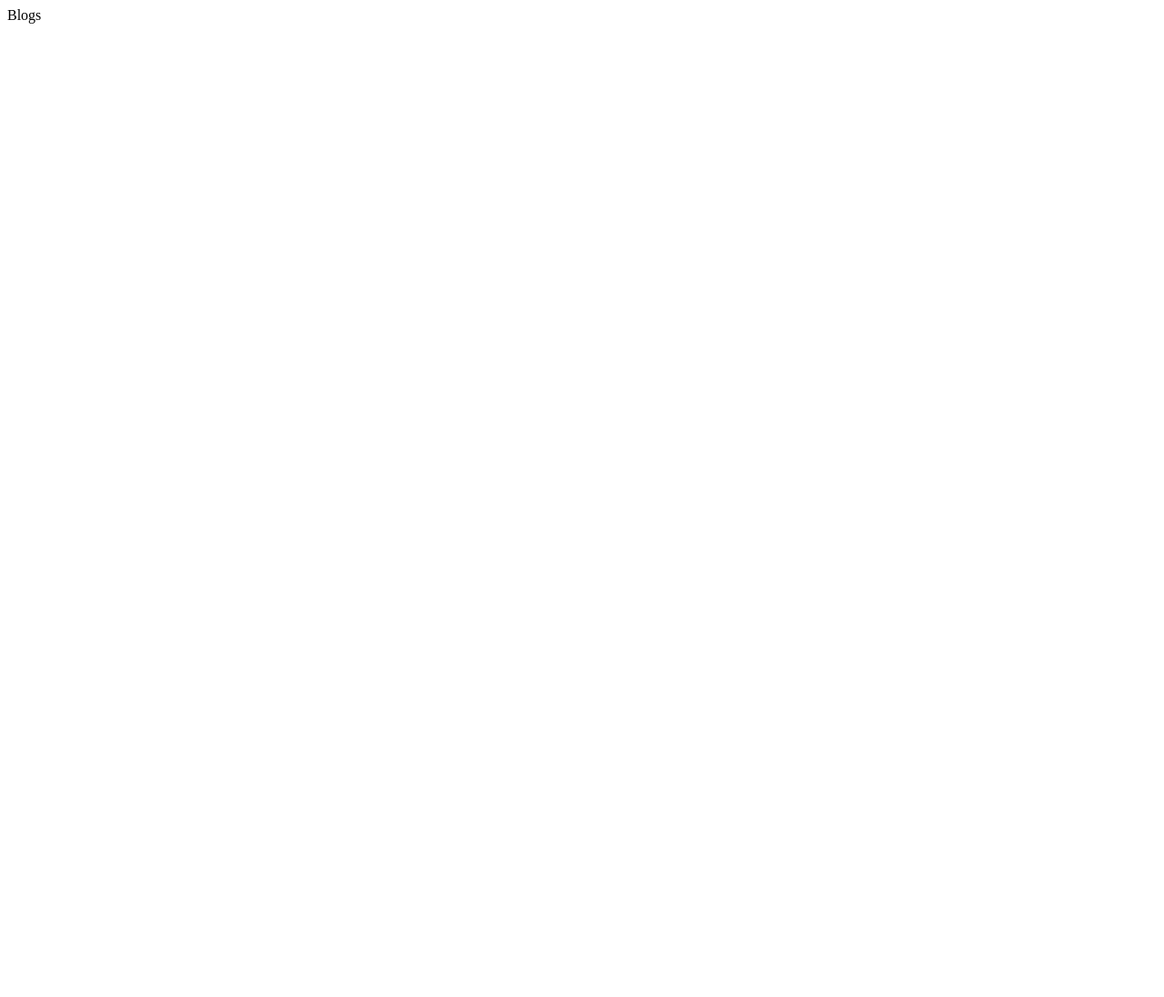
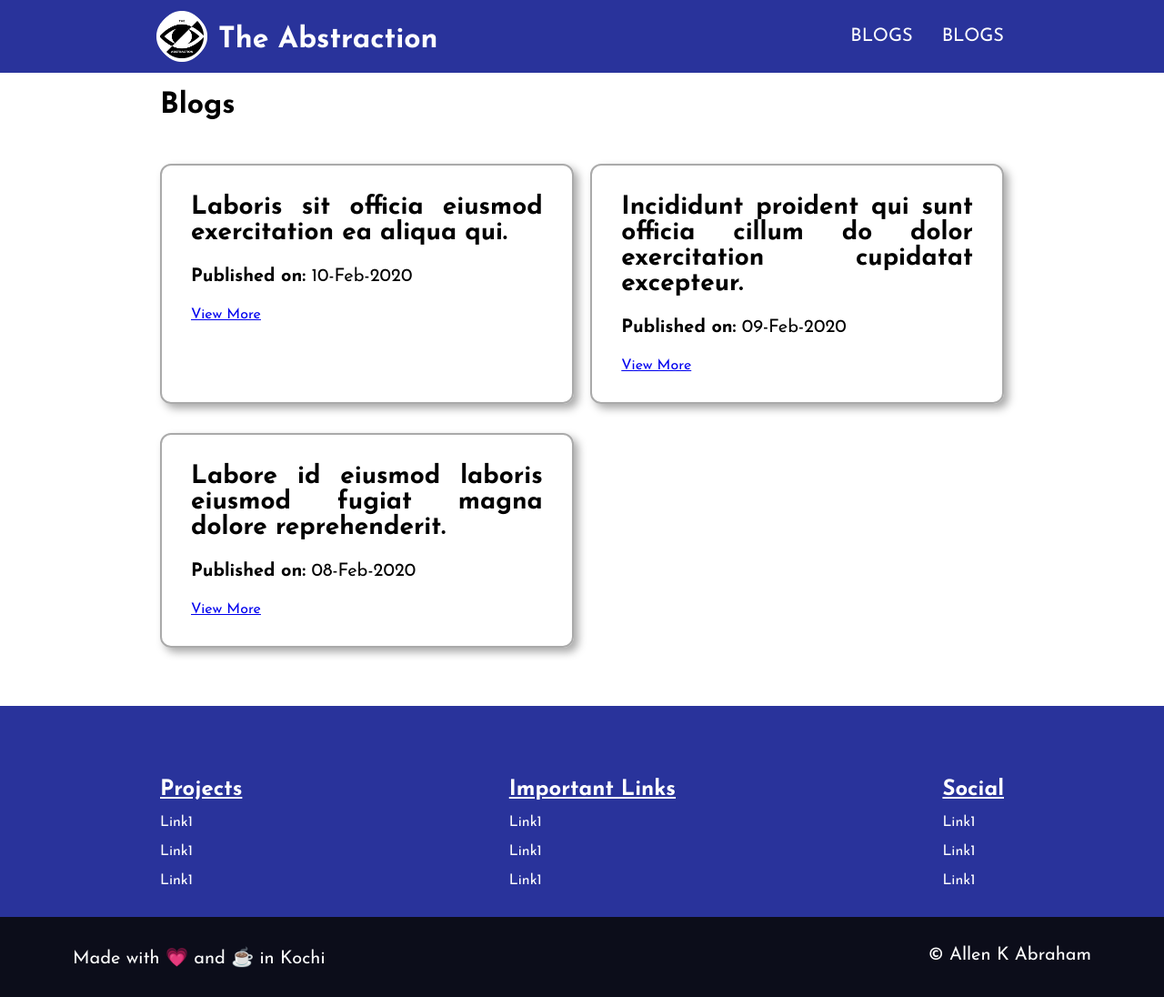
Before and after one commit to allenabraham777/theabstraction.co, a Gatsby site: page /blogs in a window 1280 px wide. Shown: the whole page at 91% size. Before the commit the page ends 800 px from the top, so only its background shows below. Built offline with nearby package versions, Linux system fonts and the light colour scheme; Gatsby itself is replaced by a stand-in of ours.

Commit message:
Basic blog listing page

```diff
--- /dev/null
+++ b/src/components/blogs/listCard.js
@@ -0,0 +1,20 @@
+import { Link } from 'gatsby'
+import React from 'react'
+
+const ListCard = ({ blog }) => {
+  return (
+    <div className="card">
+      <h1 className="title">
+        {blog.title}
+      </h1>
+      <div className="date">
+        <strong>Published on: </strong>{blog.date}
+      </div>
+      <div className="path">
+        <Link to={blog.path}>View More</Link>
+      </div>
+    </div>
+  )
+}
+
+export default ListCard
--- a/src/components/logo.js
+++ b/src/components/logo.js
@@ -10,10 +10,7 @@ const Logo = () => {
         fixed(
           height: 48
         ) {
-          ...GatsbyImageSharpFixed
-        }
-        fluid(maxWidth: 1000) {
-          ...GatsbyImageSharpFluid
+          ...GatsbyImageSharpFixed_withWebp
         }
       }
     }
--- a/src/pages/blogs.js
+++ b/src/pages/blogs.js
@@ -1,11 +1,41 @@
 import React from 'react'
+import { graphql } from 'gatsby'
+import Layout from '../layouts/default'
 
-const BlogsPage = () => {
+import './blogs.scss';
+import ListCard from '../components/blogs/listCard';
+
+const BlogsPage = ({data}) => {
   return (
-    <div>
-      Blogs
-    </div>
+    <Layout>
+      <div className="container blogs">
+        <h1>Blogs</h1>
+        <div className="blog-list">
+          {
+            data.allMarkdownRemark.edges.map(
+              ({node: {id, frontmatter: blog}}) => <ListCard key={id} blog={blog}/>
+            )
+          }
+        </div>
+      </div>
+    </Layout>
   )
 }
 
+export const pageQuery = graphql`
+query AllBlogPosts {
+  allMarkdownRemark(sort: {fields: frontmatter___date, order: DESC}, filter: {frontmatter: {published: {eq: true}}}) {
+    edges {
+      node {
+        frontmatter {
+          title
+          published
+          date
+          path
+        }
+      }
+    }
+  }
+}`;
+
 export default BlogsPage
--- /dev/null
+++ b/src/pages/blogs.scss
@@ -0,0 +1,29 @@
+.blogs {
+  padding-top: 100px;
+  flex-direction: column;
+  .blog-list {
+    margin: 32px 0;
+    display: flex;
+    flex-wrap: wrap;
+    justify-content: space-between;
+
+    .card {
+      width: 49%;
+      margin: 16px 0;
+      border: solid 2px #aaaaaa;
+      padding: 32px;
+      box-shadow: 5px 5px 10px #aaaaaa;
+      border-radius: 12px;
+
+      .title {
+        font-size: 28px;
+        text-align: justify;
+      }
+
+      .date {
+        margin: 24px 0;
+        font-size: 20px;
+      }
+    }
+  }
+}
```
Also changed, not shown: src/components/home/images/landing.js (+1 -6 lines).
